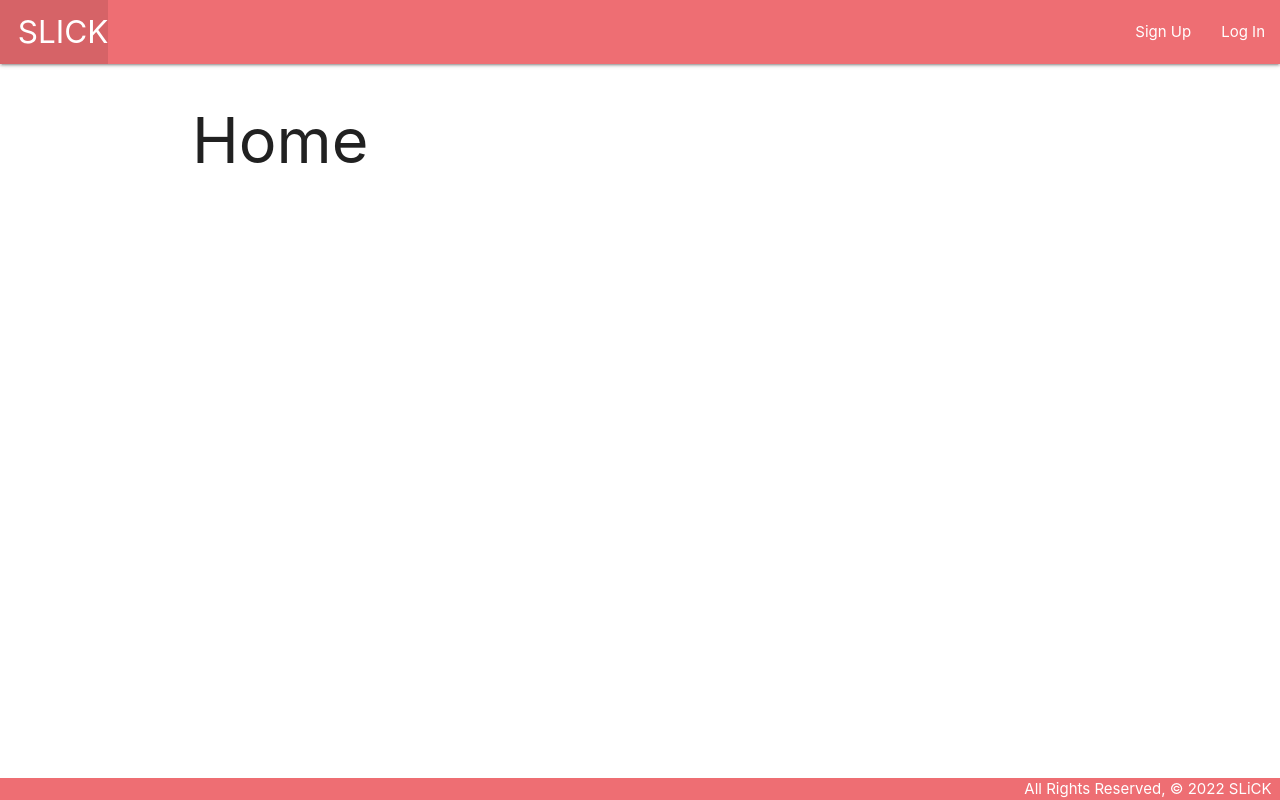
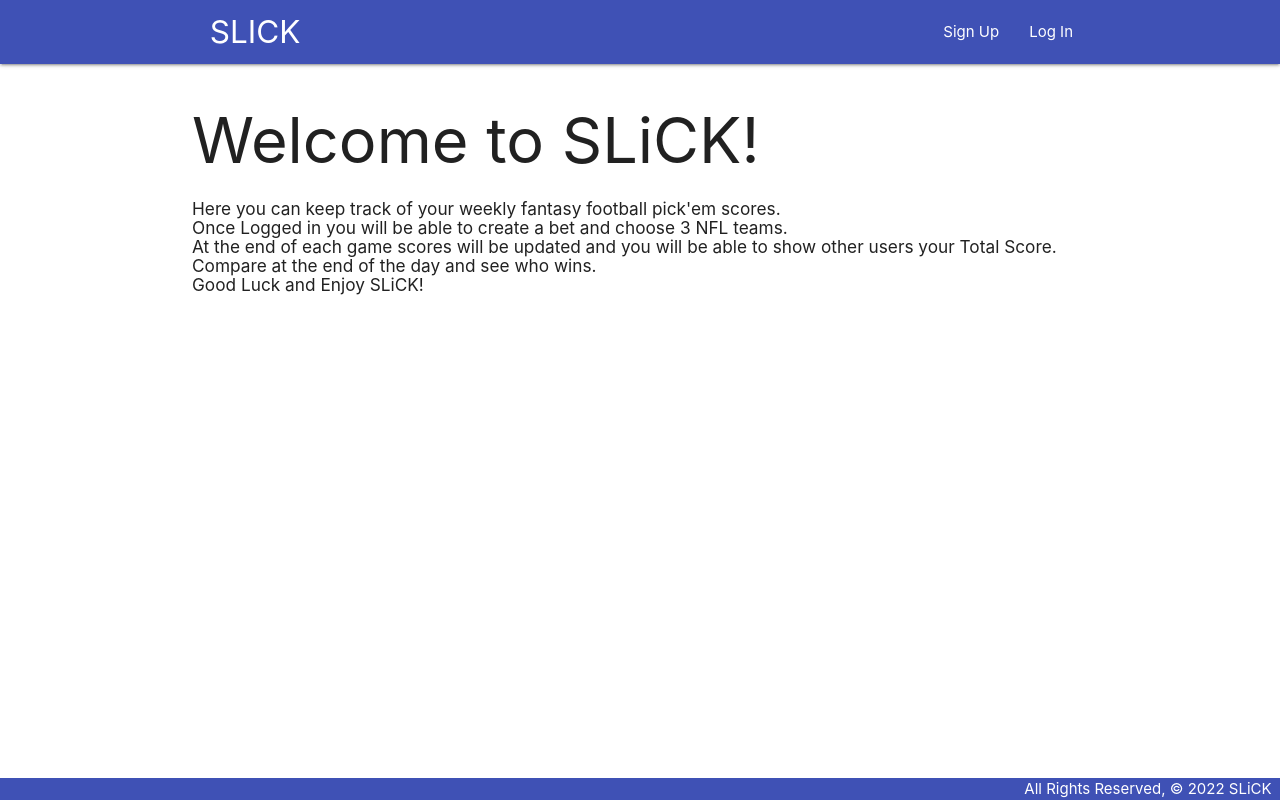
Before and after one commit to sparklingwaterlemon/Project-3-SLiCK, a Django app: page / in a window 1280 px wide. Run offline with Django 4.2, Linux system fonts and the light colour scheme.

Commit message:
score update

```diff
--- a/main_app/templates/base.html
+++ b/main_app/templates/base.html
@@ -8,6 +8,9 @@
   <script>
   $(document).ready(function(){
     $('.collapsible').collapsible();
+  });
+  $(document).ready(function(){
+    $('.sidenav').sidenav();
   });
   </script>
 
@@ -23,21 +26,16 @@
   <link rel="stylesheet" type="text/css" href="{% static 'css/style.css' %}">
 </head>
 
+<body>
 
-
-
-
-
-
-
-<body>
-  <header class="navbar-fixed">
-    <nav>
-      <div class="nav-wrapper">
-        <ul>
-          <li><a href="/" class="left brand-logo">&nbsp;&nbsp;SLICK</a></li>
-        </ul>
-        <ul class="right">
+  <div class="navbar-fixed">
+    <nav class="nav-wrapper indigo">
+      <div class="container">
+        <a href="/" class=" brand-logo">&nbsp;&nbsp;SLICK</a>
+        <a href="/" class="sidenav-trigger" data-target="mobile-links">
+          <i class="material-icons">menu</i>
+        </a>
+        <ul class="right hide-on-med-and-down">
           {% if user.is_authenticated %}
           <li><a href="{% url 'bets_create' %}"> Add a Bet </a></li>
           <li><a href="/bets"> User Page </a></li>
@@ -50,7 +48,19 @@
         </ul>
       </div>
     </nav>
-  </header>
+  </div>
+
+  <ul class="sidenav" id="mobile-links">
+    {% if user.is_authenticated %}
+    <li><a href="{% url 'bets_create' %}"> Add a Bet </a></li>
+    <li><a href="/bets"> User Page </a></li>
+    <li><a href="{% url 'teams_create' %}"> Add a Team </a></li>
+    <li><a href="{% url 'logout' %}">Log Out</a></li>
+  {% else %}
+    <li><a href="{% url 'signup' %}">Sign Up</a></li>
+    <li><a href="{% url 'login' %}">Log In</a></li>
+  {% endif %}
+  </ul>
 
 
 
@@ -62,7 +72,7 @@
 
 
 
-  <footer class="page-footer">
+  <footer class="page-footer indigo">
     <div class="right">All Rights Reserved, &copy; 2022 SLiCK &nbsp;</div>
   </footer>
 
--- a/main_app/templates/home.html
+++ b/main_app/templates/home.html
@@ -1,7 +1,15 @@
 {% extends 'base.html' %}
 {% block content %}
 
-    <h1>Home</h1>
+<h1>Welcome to SLiCK!</h1>
+
+<h6 ><div>
+    Here you can keep track of your weekly fantasy football pick'em scores.<br>
+    Once Logged in you will be able to create a bet and choose 3 NFL teams.<br>
+    At the end of each game scores will be updated and you will be able to show other users your Total Score.<br>
+    Compare at the end of the day and see who wins.<br>
+    Good Luck and Enjoy SLiCK!
+</div></h6>
 
 
 {% endblock %}
--- a/main_app/views.py
+++ b/main_app/views.py
@@ -35,10 +35,34 @@ def bets_detail(request, bet_id):
     bets = Bet.objects.get(id=bet_id)
     teams_bets_doesnt_have = Team.objects.exclude(id__in=bets.teams.all().values_list('id'))
 
+    # grabbing all teams in bets
+    all_teams = Bet.objects.get(id=bet_id).teams.all()
+
+    # creating this new variable..
+    bet_total_score = Bet.objects.get(id=bet_id).total_score
+
+    # resetting score to 0
+    bet_total_score = 0
+    bets.total_score = bet_total_score
+    bets.save()
+
+    # for loop for iterating thru all teams
+    # adding team score to bets_score
+    for team in all_teams:
+        bet_total_score += team.score
+        bets.total_score = bet_total_score
+        bets.save()
+
     return render(request, 'bets/detail.html', {
         'bets': bets,
         'teams': teams_bets_doesnt_have
     })
+
+
+
+
+
+
 
 
 # Create a New Bet
```
Lines whose indentation alone changed are shown as unchanged.
